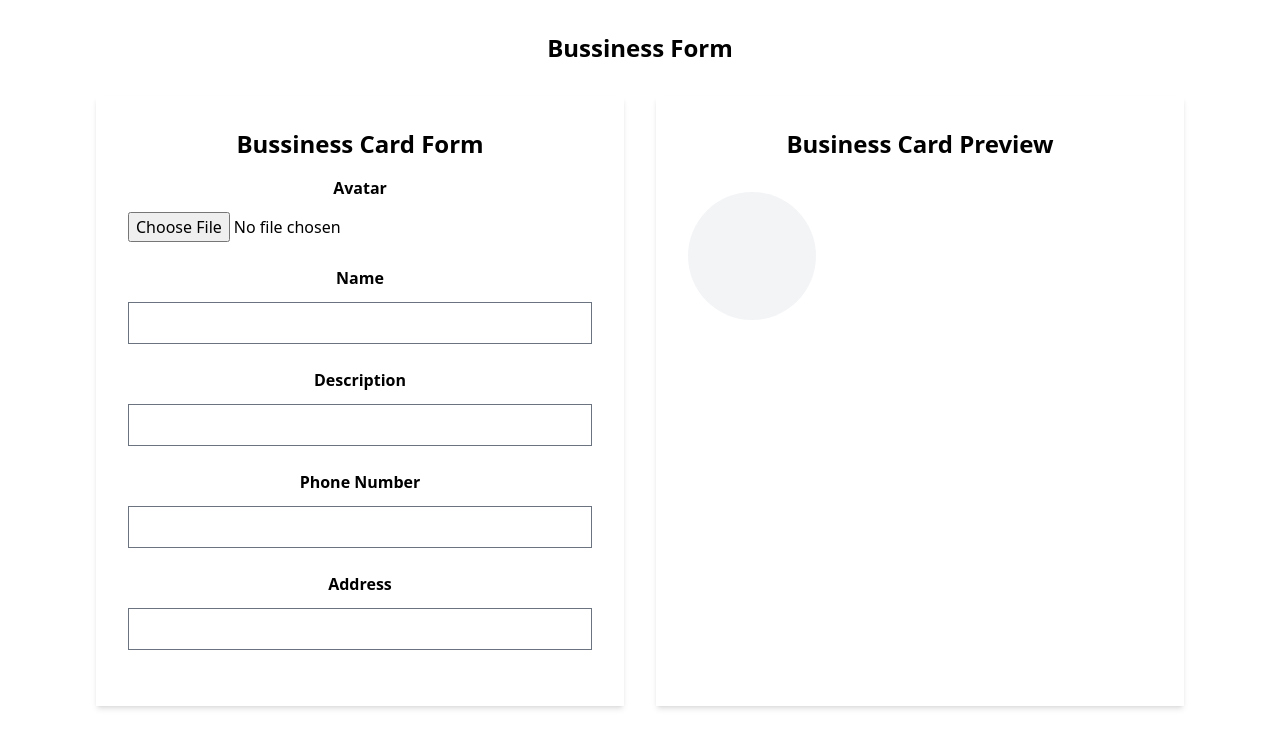
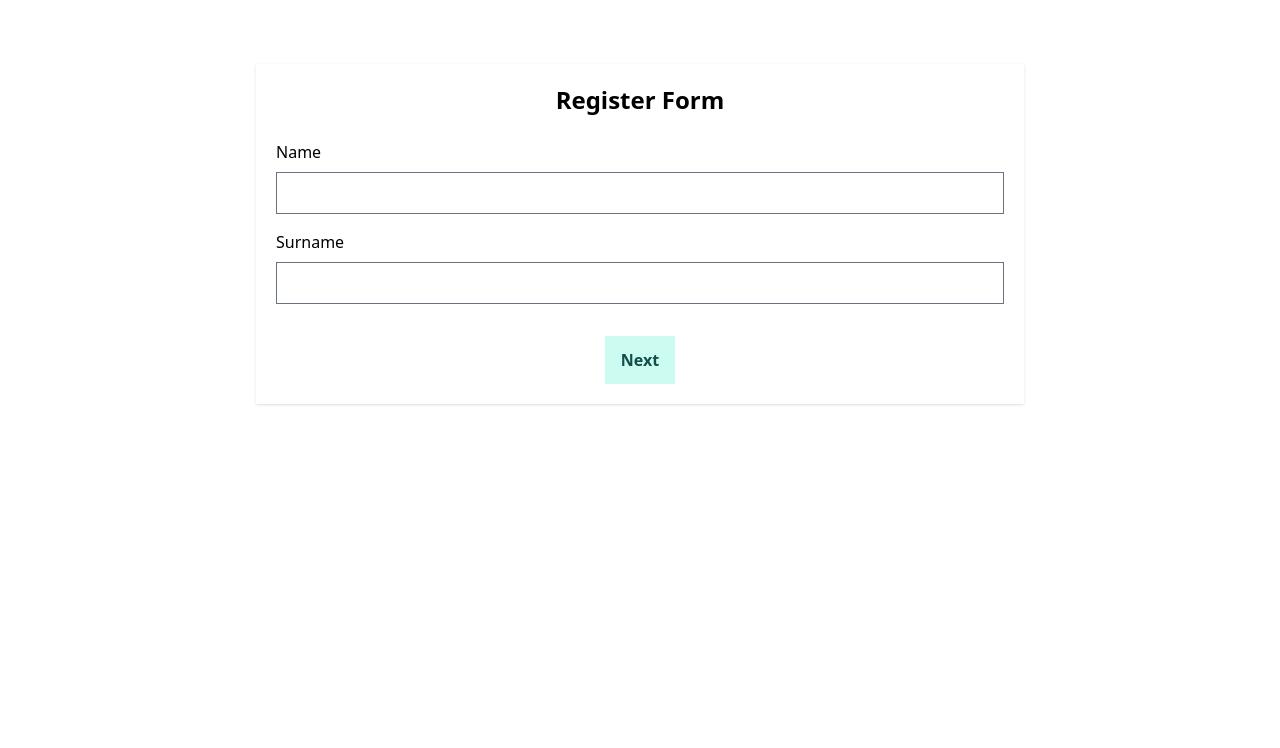
Before and after one commit to arief-github/react-for-enterprise, a React (Vite) app: page / in a window 1280 px wide. Shown: the top 748 px of the page. Built offline with nearby package versions, Linux system fonts and the light colour scheme.

Commit message:
init e2e test using cypress(wip)

```diff
--- a/src/App.tsx
+++ b/src/App.tsx
@@ -1,11 +1,10 @@
 import './App.css';
-import BussinessCard from '@/components/BussinessCard/BussinessCard';
+import RegistrationForm from './components/RegistrationForm/RegistrationForm';
 
 function App() {
   return (
     <div className='App mx-auto max-w-6xl text-center my-8'>
-      <h1 className='font-semibold text-2xl'>Bussiness Form</h1>
-      <BussinessCard />
+      <RegistrationForm />
     </div>
   );
 }
--- /dev/null
+++ b/src/components/RegistrationForm/RegistrationForm.tsx
@@ -0,0 +1,159 @@
+import { useStepper } from '@/hooks/useStepper';
+import React, { useState } from 'react';
+import styles from './registrationForm.module.css';
+import { FormInputTypes } from '@/types/UserData';
+
+type ApiStatus = 'IDLE' | 'PENDING' | 'SUCCESS' | 'ERROR';
+
+const RegistrationForm = () => {
+  const { step, goToNextStep, goToPrevStep } = useStepper();
+  const [form, setForm] = useState<FormInputTypes>({
+    name: '',
+    surname: '',
+    address: '',
+    city: '',
+    email: '',
+    password: '',
+  });
+
+  const [registerApiStatus, setRegisterApiStatus] = useState<ApiStatus>('IDLE');
+
+  const onFieldChange = (e: React.ChangeEvent<HTMLInputElement>) => {
+    const { name, value } = e.target;
+    setForm((formState) => ({ ...formState, [name]: value }));
+  };
+
+  const onSubmit = async (e: React.FormEvent<HTMLFormElement>) => {
+    e.preventDefault();
+
+    try {
+      setRegisterApiStatus('PENDING');
+      await fetch('/post-user', {
+        method: 'POST',
+        body: JSON.stringify(form),
+      });
+      setRegisterApiStatus('SUCCESS');
+    } catch (error) {
+      setRegisterApiStatus('ERROR');
+    }
+  };
+
+  return (
+    <>
+      <div className='container mx-auto py-8'>
+        <div className='w-2/3 mx-auto shadow p-5'>
+          {registerApiStatus === 'SUCCESS' ? (
+            <div>Welcome new user!</div>
+          ) : (
+            <form onSubmit={onSubmit}>
+              <h2 className='mb-6 text-2xl font-semibold'>Register Form</h2>
+              <div className='mb-4'>
+                {step === 1 ? (
+                  <>
+                    <div className={styles.formBlock}>
+                      <label htmlFor='name'>Name</label>
+                      <input
+                        className={styles.inputField}
+                        value={form.name}
+                        id='name'
+                        onChange={onFieldChange}
+                      />
+                    </div>
+                    <div className={styles.formBlock}>
+                      <label htmlFor='surname'>Surname</label>
+                      <input
+                        className={styles.inputField}
+                        value={form.surname}
+                        id='surname'
+                        onChange={onFieldChange}
+                      />
+                    </div>
+                  </>
+                ) : null}
+
+                {step === 2 ? (
+                  <>
+                    <div className={styles.formBlock}>
+                      <label htmlFor='address'>Address</label>
+                      <input
+                        className={styles.inputField}
+                        value={form.address}
+                        id='address'
+                        onChange={onFieldChange}
+                      />
+                    </div>
+                    <div className={styles.formBlock}>
+                      <label htmlFor='city'>City</label>
+                      <input
+                        className={styles.inputField}
+                        value={form.city}
+                        id='city'
+                        onChange={onFieldChange}
+                      />
+                    </div>
+                  </>
+                ) : null}
+
+                {step === 3 ? (
+                  <>
+                    <div className={styles.formBlock}>
+                      <label htmlFor='email'>Email</label>
+                      <input
+                        className={styles.inputField}
+                        value={form.email}
+                        id='email'
+                        onChange={onFieldChange}
+                      />
+                    </div>
+                    <div className={styles.formBlock}>
+                      <label htmlFor='password'>Password</label>
+                      <input
+                        className={styles.inputField}
+                        value={form.password}
+                        id='password'
+                        onChange={onFieldChange}
+                      />
+                    </div>
+                  </>
+                ) : null}
+              </div>
+              <div className='flex justify-between mt-8'>
+                <div>
+                  {step > 1 ? (
+                    <button
+                      type='button'
+                      className={styles.stepBtn}
+                      onClick={goToPrevStep}
+                    >
+                      Previous
+                    </button>
+                  ) : null}
+                </div>
+                <div>
+                  {step < 3 ? (
+                    <button
+                      type='button'
+                      className={styles.stepBtn}
+                      onClick={goToNextStep}
+                    >
+                      Next
+                    </button>
+                  ) : null}
+                </div>
+                <div>
+                  {step === 3 ? (
+                    <button type='submit' className={styles.submitBtn}>
+                      Submit
+                    </button>
+                  ) : null}
+                </div>
+              </div>
+            </form>
+          )}
+        </div>
+      </div>
+    </>
+  );
+};
+
+export default RegistrationForm;
--- /dev/null
+++ b/src/components/RegistrationForm/registrationForm.module.css
@@ -0,0 +1,15 @@
+.formBlock {
+    @apply flex flex-col justify-between items-start mb-4 space-y-2;
+}
+
+.inputField {
+    @apply border w-full px-3 py-2;
+}
+
+.stepBtn {
+    @apply px-4 py-3 bg-teal-100 text-teal-900 font-semibold cursor-pointer hover:bg-teal-200;
+}
+
+.submitBtn {
+    @apply px-4 py-3 text-teal-100 bg-teal-900 font-semibold cursor-pointer hover:bg-teal-800;
+}
--- /dev/null
+++ b/src/types/UserData.ts
@@ -0,0 +1,8 @@
+export type FormInputTypes = {
+  name: string;
+  surname: string;
+  address: string;
+  city: string;
+  email: string;
+  password: string;
+};
--- a/tsconfig.json
+++ b/tsconfig.json
@@ -15,6 +15,7 @@
     "resolveJsonModule": true,
     "isolatedModules": true,
     "noEmit": true,
+    "types": ["cypress", "@testing-library/cypress"],
     "jsx": "react-jsx",
     "paths": {
       "@/*": ["src/*"],
```
Also changed, not shown: 2 other files (tests, documents, lock files or other folders).
